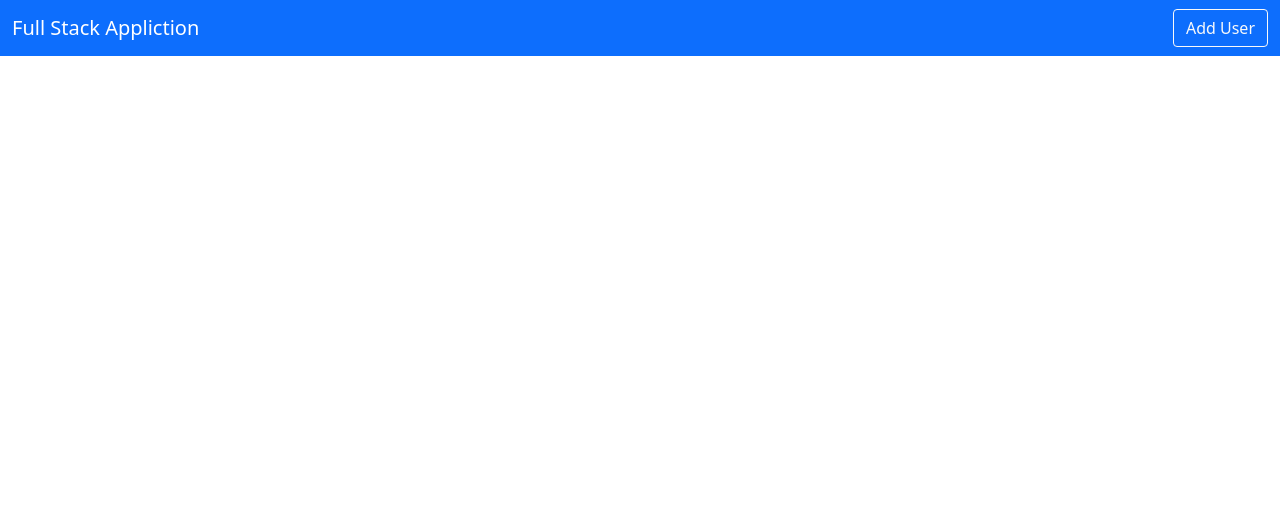
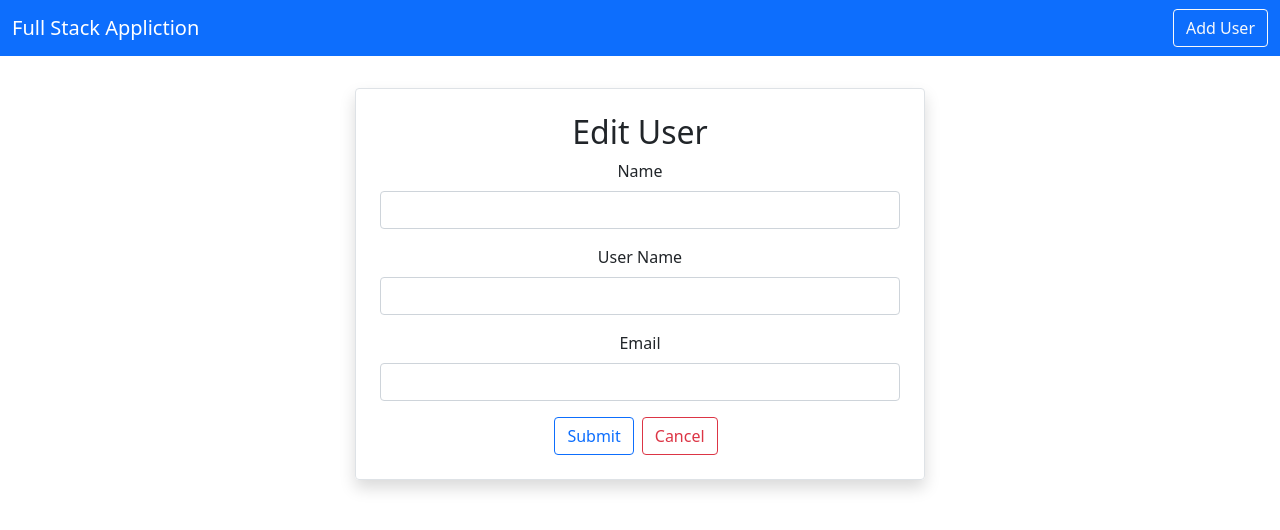
Before and after one commit to Rimaz-Moulana/fullstack-frontend_react, a React (Create React App) app: page /edituser/1 in a window 1280 px wide. Shown: the top 530 px of the page. Built offline with nearby package versions, Linux system fonts and the light colour scheme; no server answers.

Commit message:
0618 at 00:17

```diff
--- a/package.json
+++ b/package.json
@@ -9,10 +9,13 @@
     "axios": "^1.4.0",
     "boostrap": "^2.0.0",
     "bootstrap": "^5.0.1",
+    "eslint-plugin-react-hooks": "^5.0.0-canary-613e6f5fc-20230616",
     "react": "^18.2.0",
     "react-dom": "^18.2.0",
+    "react-hooks": "^1.0.1",
     "react-router-dom": "^6.12.1",
     "react-scripts": "5.0.1",
+    "tailwindcss": "^3.3.2",
     "web-vitals": "^2.1.4"
   },
   "scripts": {
--- a/src/App.js
+++ b/src/App.js
@@ -17,7 +17,7 @@ function App() {
       <Routes>
         <Route exact path="/" element={<Home/>} />
         <Route exact path="/adduser" element={<AddUser/>} />
-        <Route exact path="/edituser" element={<EditUser/>} />
+        <Route exact path="/edituser/:id" element={<EditUser/>} />
       </Routes>
 
     </Router>
--- a/src/pages/Home.js
+++ b/src/pages/Home.js
@@ -40,13 +40,13 @@ export default function Home() {
       <td>{users.email}</td>
       <td>
         <button className='btn btn-primary mx-2 mt-1'>View</button>
-        <Link className='btn btn-outline-primary mx-2 mt-1' to="/edituser">Edit</Link>
-        <button className='btn btn-danger mx-2 mt-1'>Delete</button>
+        <Link className='btn btn-outline-primary mx-2 mt-1' to={`/edituser/${users.id}`}>Edit</Link>
+        <Link className='btn btn-danger mx-2 mt-1'>Delete</Link>
 
       </td>
     </tr>
     ))
-  }
+  }q
 
   </tbody>
 </table>
--- a/src/users/EditUser.js
+++ b/src/users/EditUser.js
@@ -1,34 +1,47 @@
 import axios from "axios";
-import { useState } from "react";
-import { Link, useNavigate } from "react-router-dom";
+import React, { useEffect, useState } from 'react';
+import { Link, useNavigate, useParams } from "react-router-dom";
 
 export default function EditUser(){
     let navigate=useNavigate()
 
+    const {id} = useParams()
+
     const [user,setUser] = useState({
-        name:"",
-        username:"",
-        email:""
+        name:" ",
+        username:" ",
+        email:" "
     })
 
     const{name,username,email} = user;
 
-   const onInputChange = (e) => {
+    const onInputChange = (e) => {
         setUser({...user,[e.target.name]:e.target.value})
    }
 
-   const onSubmit=async (e) =>{
+    useEffect(()=>{
+        loadUser();
+
+    // eslint-disable-next-line react-hooks/exhaustive-deps
+    },[]);
+
+    const onSubmit=async (e) =>{
         e.preventDefault();
-        await axios.post("http://localhost:8080/user",user);
+        await axios.put(`http://localhost:8080/user/${id}`,user);
         navigate("/");
+   }
 
-   }
+    const loadUser = async ()=>{
+    const result=await axios.get(`http://localhost:8080/users/${{id}}`);
+        setUser(result.data);
+}
     return(
         <div className="container mt-4">
             <div className="row mt-4">
                 <div className="col-md-6 offset-md-3 rounded shadow border p-4 mt-2">
                 <h2 className="text-center md-4">Edit User</h2>
-                <form>
+
+                <form onSubmit={(e)=>onSubmit(e)}>
                 <div className="mb-3">
 
                 <label htmlFor="Name" className="form-label">Name</label>
```
Also changed, not shown: 1 other file (tests, documents, lock files or other folders).
